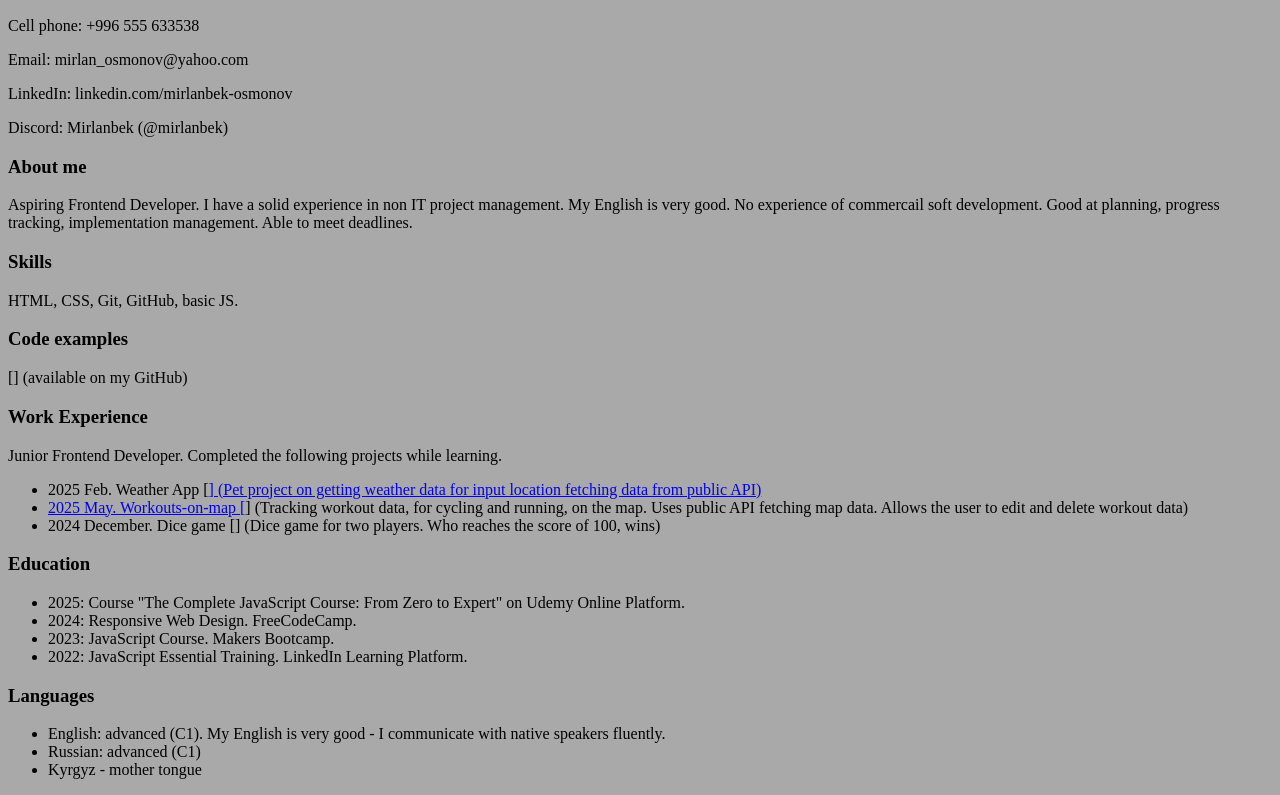
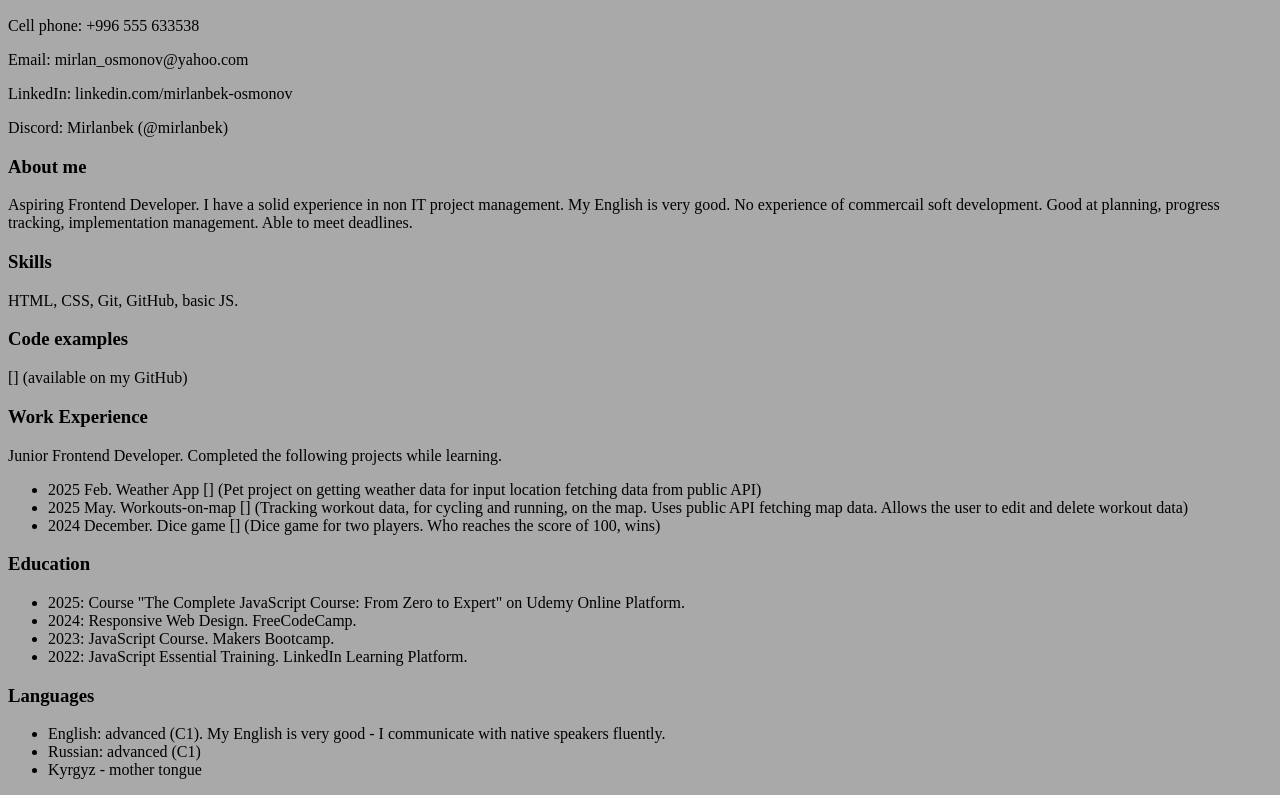
Before and after one commit to mirlanbeck/rsschool-cv, a plain HTML site: page index.html in a window 1280 px wide. Shown: the part 110-905 px from the top of the page. Drawn offline with Linux system fonts and the light colour scheme.

Commit message:
fix: correct links

```diff
--- a/index.html
+++ b/index.html
@@ -41,9 +41,9 @@
     </p>
     <ul>
         <li>
-            2025 Feb. Weather App [<a href=">https://github.com/mirlanbeck/Weather-App" </a>] (Pet project on getting
-                weather data for input location fetching data
-                from public API)
+            2025 Feb. Weather App [<a href=">https://github.com/mirlanbeck/Weather-App"></a>] (Pet project on getting
+            weather data for input location fetching data
+            from public API)
         </li>
         <li>
             2025 May. Workouts-on-map [<a href="https://github.com/mirlanbeck/workouts-on-map.git"></a>] (Tracking
```
